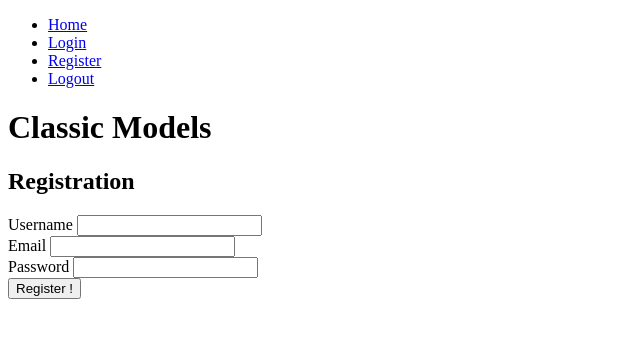
After one commit to Broodco/workshop-classicmodels, a PHP site: template src/public/views/registration.view.php in a window 1280 px wide. The commit adds this page. Shown: the top 338 px of the page, without its empty margins (0-640 px from the left). Run offline with PHP 8.4, Linux system fonts and the light colour scheme; the template is opened without the code that fills it, so the values that code supplies are empty.

Commit message:
Workshop update 3 : registration

```diff
--- a/src/public/views/includes/header.view.php
+++ b/src/public/views/includes/header.view.php
@@ -13,7 +13,7 @@
         <ul>
             <li><a href="/">Home</a></li>
             <li><a href="/login.php">Login</a></li>
-            <li><a href="/register.php">Register</a></li>
+            <li><a href="/registration.php">Register</a></li>
             <li><a href="/logout.php">Logout</a></li>
         </ul>
     </nav>
--- /dev/null
+++ b/src/public/views/registration.view.php
@@ -0,0 +1,17 @@
+<h2>Registration</h2>
+
+<form action="" method="post">
+    <div>
+        <label for="username">Username</label>
+        <input type="text" name="username">
+    </div>
+    <div>
+        <label for="email">Email</label>
+        <input type="email" name="email">
+    </div>
+    <div>
+        <label for="password">Password</label>
+        <input type="password" name="password">
+    </div>
+    <button type="submit">Register !</button>
+</form>
```
Also changed, not shown: src/public/registration.php (added, +54 -0 lines).
